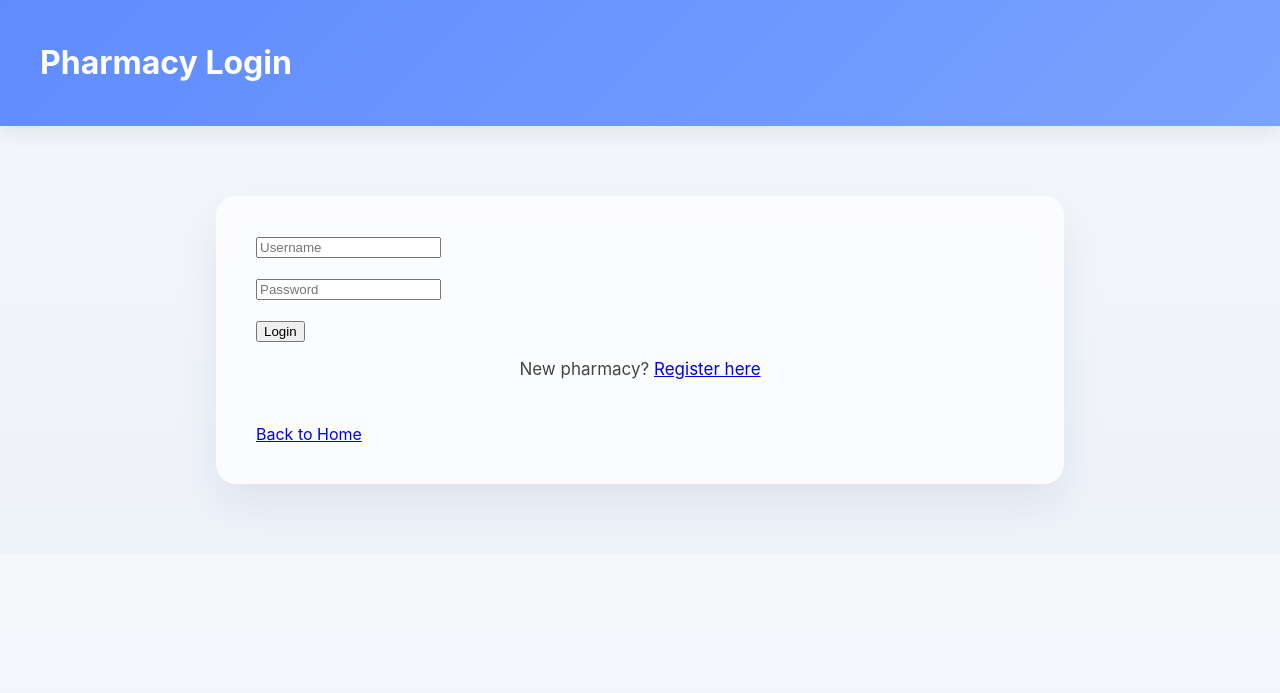
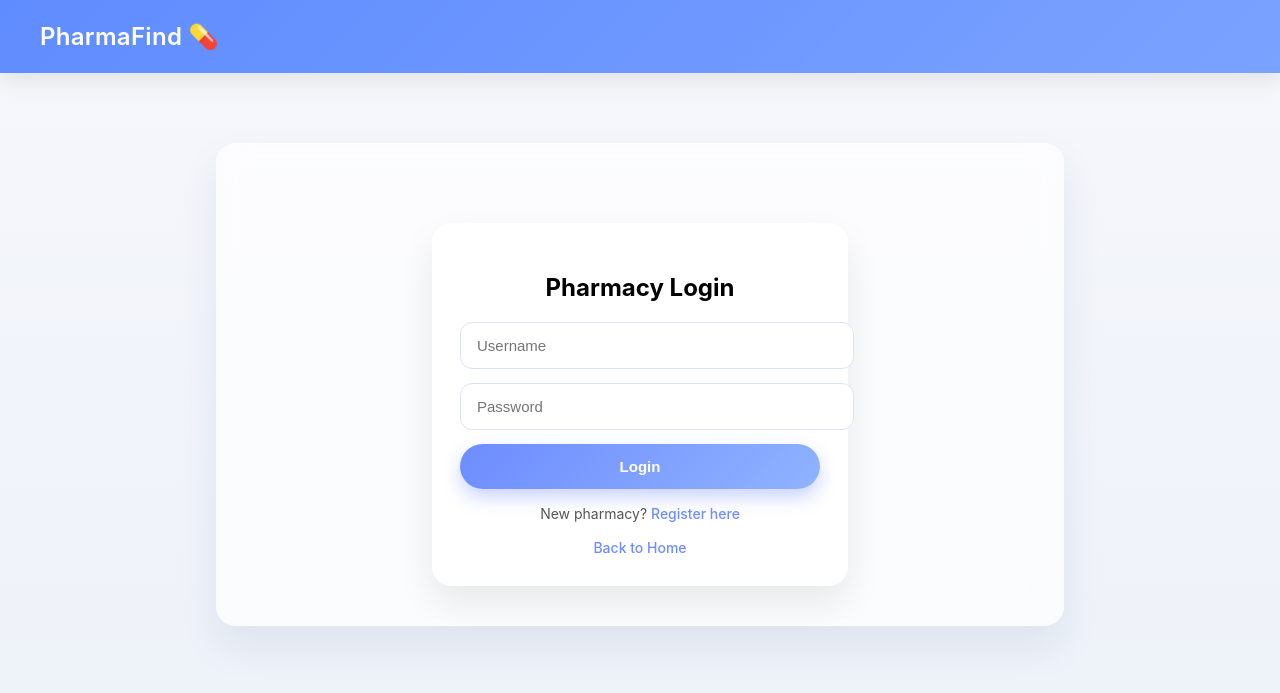
Before and after one commit to thejus06/PharmaFind, a Flask app: page /login in a window 1280 px wide. Shown: the top 693 px of the page. Run offline with Flask 3, Linux system fonts and the light colour scheme.

Commit message:
UI improvement

```diff
--- a/static/style.css
+++ b/static/style.css
@@ -120,3 +120,74 @@ header {
     border-radius: 12px;
     overflow: hidden;
 }
+
+/* LOGIN CARD */
+.auth-card {
+    width: 360px;
+    margin: 40px auto 0;
+    padding: 30px 28px;
+    border-radius: 20px;
+    background: rgba(255,255,255,0.85);
+    backdrop-filter: blur(12px);
+    box-shadow: 0 18px 36px rgba(0,0,0,0.08);
+    text-align: center;
+}
+
+/* INPUT */
+.auth-card input {
+    width: 100%;
+    padding: 14px 16px;
+    margin-bottom: 14px;
+    border-radius: 12px;
+    border: 1px solid #dbe3f3;
+    font-size: 15px;
+    outline: none;
+    transition: all 0.2s;
+    background: #fff;
+}
+
+.auth-card input:focus {
+    border-color: #8aa8ff;
+    box-shadow: 0 0 0 3px rgba(122,162,255,0.15);
+}
+
+/* BUTTON */
+.auth-card button {
+    width: 100%;
+    padding: 14px;
+    border-radius: 999px;
+    border: none;
+    background: linear-gradient(135deg, #6e8cff, #8fb3ff);
+    color: white;
+    font-weight: 600;
+    font-size: 15px;
+    cursor: pointer;
+    box-shadow: 0 8px 18px rgba(100,130,255,0.35);
+    transition: transform 0.15s, box-shadow 0.15s;
+}
+
+.auth-card button:hover {
+    transform: translateY(-1px);
+    box-shadow: 0 12px 24px rgba(100,130,255,0.45);
+}
+
+.auth-card button:active {
+    transform: translateY(0);
+}
+
+/* LINKS */
+.auth-links {
+    margin-top: 16px;
+    font-size: 14px;
+    color: #555;
+}
+
+.auth-links a {
+    color: #6e8cff;
+    text-decoration: none;
+    font-weight: 500;
+}
+
+.auth-links a:hover {
+    text-decoration: underline;
+}
--- a/templates/login.html
+++ b/templates/login.html
@@ -1,26 +1,35 @@
 <!DOCTYPE html>
 <html>
 <head>
-    <title>Login - PharmaFind</title>
+    <title>Pharmacy Login</title>
     <link rel="stylesheet" href="{{ url_for('static', filename='style.css') }}">
     <link rel="icon" href="{{ url_for('static', filename='favicon.ico') }}">
 </head>
 <body>
 
 <header>
-    <h1>Pharmacy Login</h1>
+    <div class="header-left">PharmaFind 💊</div>
 </header>
 
 <div class="container">
 
-    <form method="POST">
-        <input type="text" name="username" placeholder="Username" required><br><br>
-        <input type="password" name="password" placeholder="Password" required><br><br>
-        <button type="submit">Login</button>
-    </form>
-    <p>New pharmacy? <a href="/register">Register here</a></p>
-    <br>
-    <a href="/">Back to Home</a>
+    <div class="auth-card">
+
+        <h2 style="margin-bottom:20px;">Pharmacy Login</h2>
+
+        <form method="POST">
+            <input type="text" name="username" placeholder="Username" required>
+            <input type="password" name="password" placeholder="Password" required>
+
+            <button type="submit">Login</button>
+        </form>
+
+        <div class="auth-links">
+            New pharmacy? <a href="/register">Register here</a><br><br>
+            <a href="/">Back to Home</a>
+        </div>
+
+    </div>
 
 </div>
 
```
